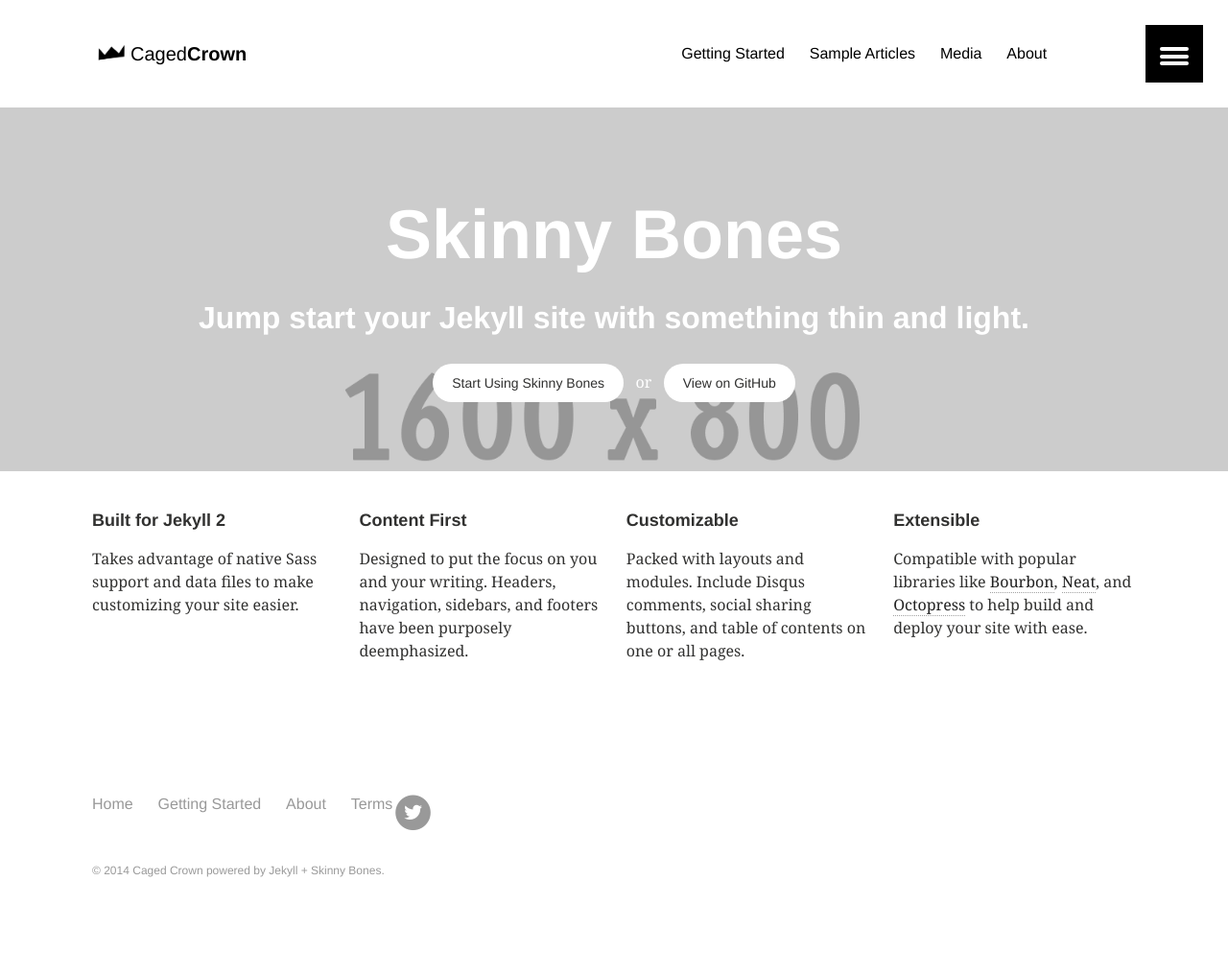
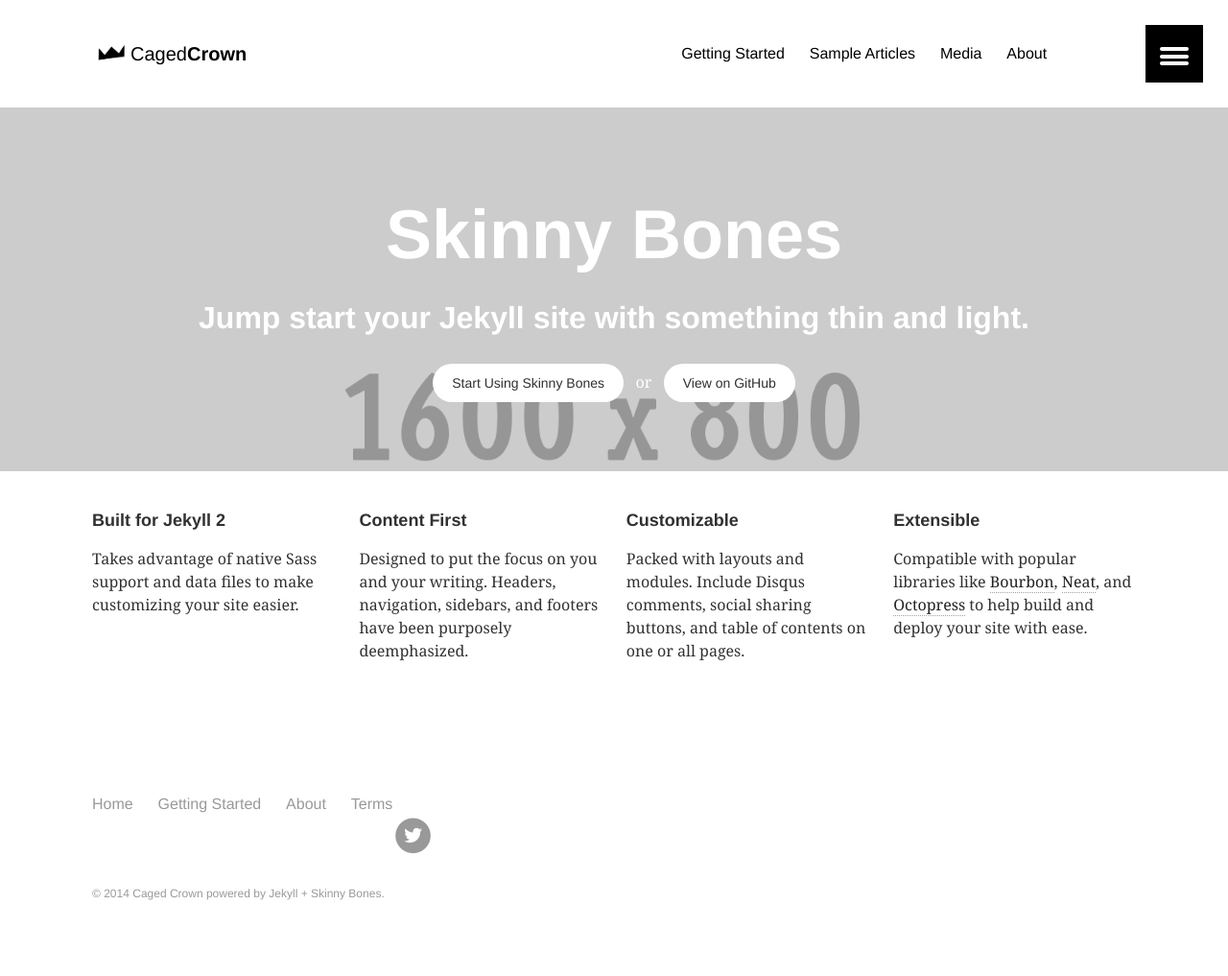
Before and after one commit to cagedcrown/cagedcrown.github.io, a Jekyll site: the page built from index.md, in a window 1280 px wide. Shown: the whole page at 96% size. Built offline with Jekyll 4.4.1, drawn with Linux system fonts in a browser that asks for light colours; before the commit the page ends 993 px from its top, so only the background shows below that.

Commit message:
twitter social link added

```diff
--- a/_includes/footer.html
+++ b/_includes/footer.html
@@ -10,9 +10,10 @@
 			<li><a href="{{ domain }}{{ link.url }}" {% if link.url contains 'http' %}target="_blank"{% endif %}>{{ link.title }}</a></li>
 		{% endfor %}
 		</ul>
+		<br>
 		<ul class="social-links">
 			<li>
-				<a href="https://twitter.com/mmistakes" onclick="ga('send', 'event', 'link', 'click', 'Twitter follow');"> <span class="twitter fa-stack fa-lg"> <i class="fa fa-circle fa-stack-2x"></i> <i class="fa fa-twitter fa-stack-1x fa-inverse"></i> </span> </a>
+				<a href="https://twitter.com/cagedcrown" onclick="ga('send', 'event', 'link', 'click', 'Twitter follow');"> <span class="twitter fa-stack fa-lg"> <i class="fa fa-circle fa-stack-2x"></i> <i class="fa fa-twitter fa-stack-1x fa-inverse"></i> </span> </a>
 			</li>
 		</ul>
 	</nav><!-- /.bottom-menu -->
```
